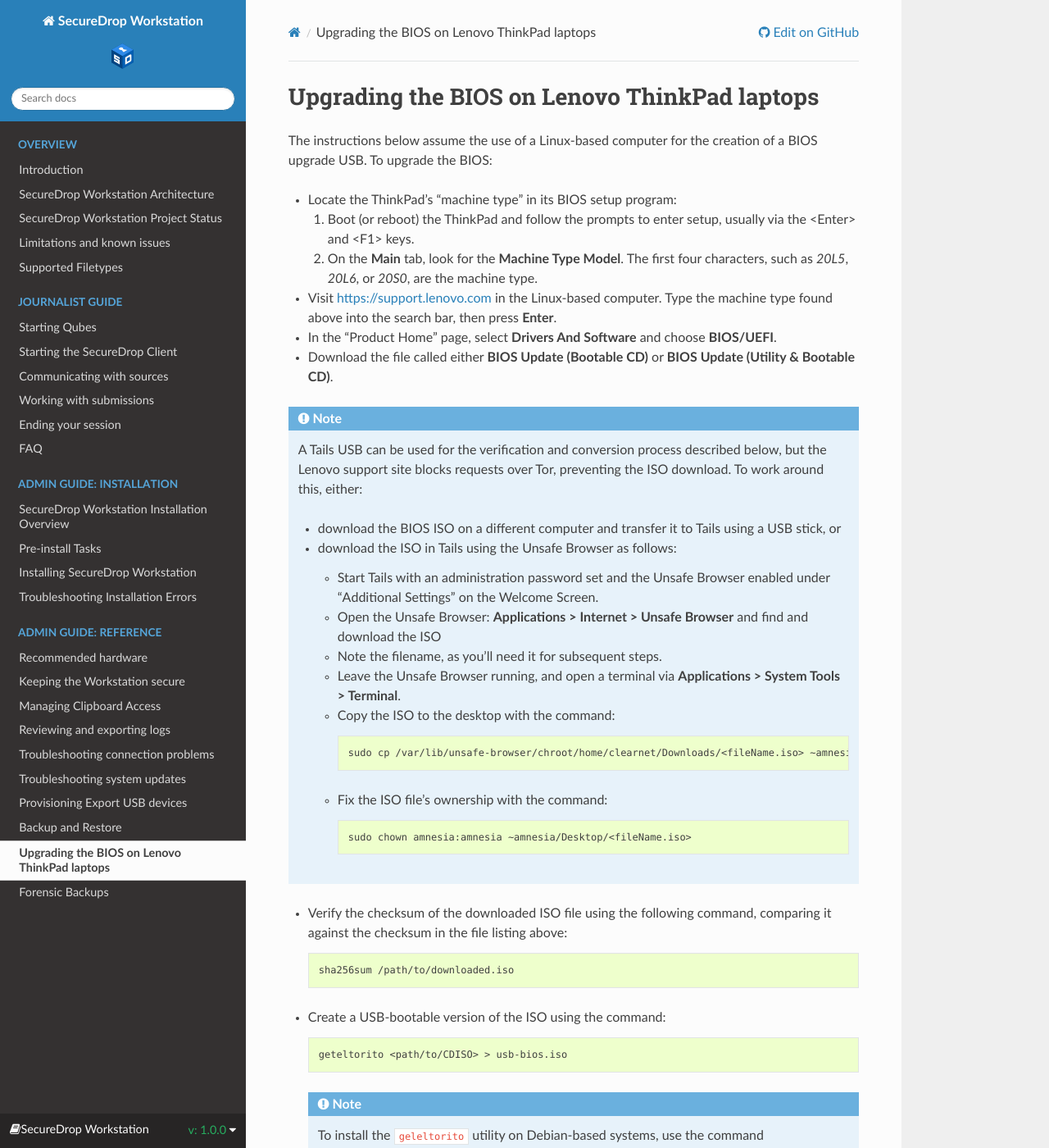
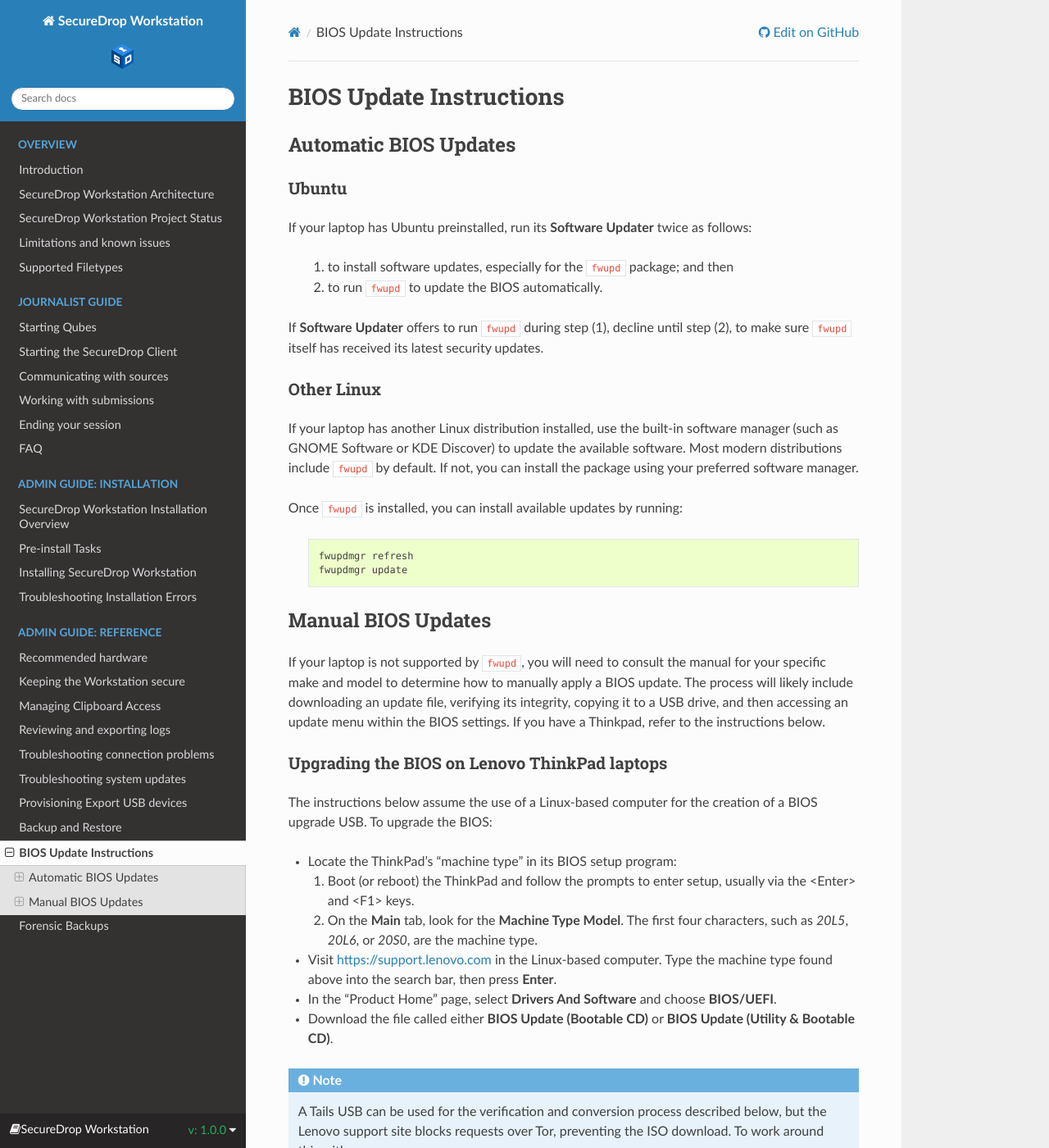
Before and after one commit to freedomofpress/securedrop-workstation-docs, a Sphinx documentation site: the page built from docs/admin/reference/bios_update.rst, in a window 1280 px wide and 1400 px high. Shown: the whole window at 82% size. Built offline with Sphinx 7.4.7 and the Read the Docs theme 3.1.0, drawn with Linux system fonts in a browser that asks for light colours.

Commit message:
integrating general bios update instructions.

```diff
--- a/docs/admin/install/prepare.rst
+++ b/docs/admin/install/prepare.rst
@@ -3,7 +3,7 @@
 
 Apply BIOS updates and check settings
 ~~~~~~~~~~~~~~~~~~~~~~~~~~~~~~~~~~~~~
-Before beginning the Qubes installation, make sure that your Qubes-compatible computer's BIOS is updated to the latest available version. If you're using one of the recommended ThinkPad T-series models, see the section on :ref:`thinkpad_t_series`. The process will be different for other makes and models, and can usually be found on their respective support sites.
+Before beginning the Qubes installation, make sure that your Qubes-compatible computer's BIOS is updated to the latest available version. For more details about this process, see the section on :ref:`general_BIOS_update`.
 
 Once the BIOS is up-to-date, boot into the BIOS setup utility and update its settings. Note that not all BIOS versions will support the items listed, but if available following changes are recommended:
 
--- a/docs/admin/reference/thinkpad_bios.rst
+++ b/docs/admin/reference/bios_update.rst
@@ -1,7 +1,43 @@
-Upgrading the BIOS on Lenovo ThinkPad laptops
-=============================================
+BIOS Update Instructions
+====================================
+
+.. _general_BIOS_update:
+
+
+Automatic BIOS Updates
+----------------------
+
+Ubuntu
+~~~~~~
+
+If your laptop has Ubuntu preinstalled, run its **Software Updater** twice as follows:
+
+  #. to install software updates, especially for the ``fwupd`` package; and then
+  #. to run ``fwupd`` to update the BIOS automatically.
+
+If **Software Updater** offers to run ``fwupd`` during step (1), decline until step (2), to make sure ``fwupd`` itself has received its latest security updates.
+
+Other Linux
+~~~~~~~~~~~
+
+If your laptop has another Linux distribution installed, use the built-in software manager (such as GNOME Software or KDE Discover) to update the available software. Most modern distributions include ``fwupd`` by default. If not, you can install the package using your preferred software manager.
+
+Once ``fwupd`` is installed, you can install available updates by running:
+
+  .. code-block:: sh
+
+    fwupdmgr refresh
+    fwupdmgr update
+
+Manual BIOS Updates
+-------------------
+
+If your laptop is not supported by ``fwupd``, you will need to consult the manual for your specific make and model to determine how to manually apply a BIOS update. The process will likely include downloading an update file, verifying its integrity, copying it to a USB drive, and then accessing an update menu within the BIOS settings. If you have a Thinkpad, refer to the instructions below.
 
 .. _thinkpad_bios:
+
+Upgrading the BIOS on Lenovo ThinkPad laptops
+~~~~~~~~~~~~~~~~~~~~~~~~~~~~~~~~~~~~~~~~~~~~~
 
 The instructions below assume the use of a Linux-based computer for the creation of a BIOS upgrade USB. To upgrade the BIOS:
 
--- a/docs/admin/reference/hardware.rst
+++ b/docs/admin/reference/hardware.rst
@@ -70,7 +70,7 @@
 
   If **Software Updater** offers to run ``fwupd`` during step (1), decline until step (2), to make sure ``fwupd`` itself has received its latest security updates.
 
-- Otherwise, follow the instructions below to ensure that the BIOS is up to date.
+- Otherwise, ensure the BIOS is up-to date by following these instructions: :ref:`thinkpad_bios`.
 
 You'll need to have a USB-to-Ethernet adapter on hand in order to :ref:`apply Qubes updates <apply_dom0_updates>`, which will enable Wi-Fi and fix glitchy video rendering and cursor performance.
 
@@ -88,7 +88,7 @@
 
   If **Software Updater** offers to run ``fwupd`` during step (1), decline until step (2), to make sure ``fwupd`` itself has received its latest security updates.
 
-- Otherwise, ensure the BIOS is up-to date by following these instructions: :doc:`thinkpad_bios`.
+- Otherwise, ensure the BIOS is up-to date by following these instructions: :ref:`thinkpad_bios`.
 
 The Ethernet and Wi-Fi controllers may not work without one-time manual configuration, as documented in the following sections.
 
@@ -117,6 +117,7 @@
 
 * Reports are not verified for their accuracy by either the Qubes team or Freedom of the Press Foundation
 * Reports correspond to a specific Qubes OS version, and may not reflect breaking changes or expanded hardware support in the most recent Qubes OS version
+* It's important that you update the BIOS of your laptop prior to installing SecureDrop Workstation: for more details see :ref:`general_BIOS_update`
 
 For the best experience, we recommend choosing a Qubes-certified laptop, or a
 laptop that we have directly tested (in that order); however, if none of those
--- a/docs/index.rst
+++ b/docs/index.rst
@@ -56,7 +56,7 @@
    admin/reference/troubleshooting_updates
    admin/reference/provisioning_usb
    admin/reference/backup
-   admin/reference/thinkpad_bios
+   admin/reference/bios_update
    admin/reference/forensic_backup
 
 * :ref:`genindex`
```
